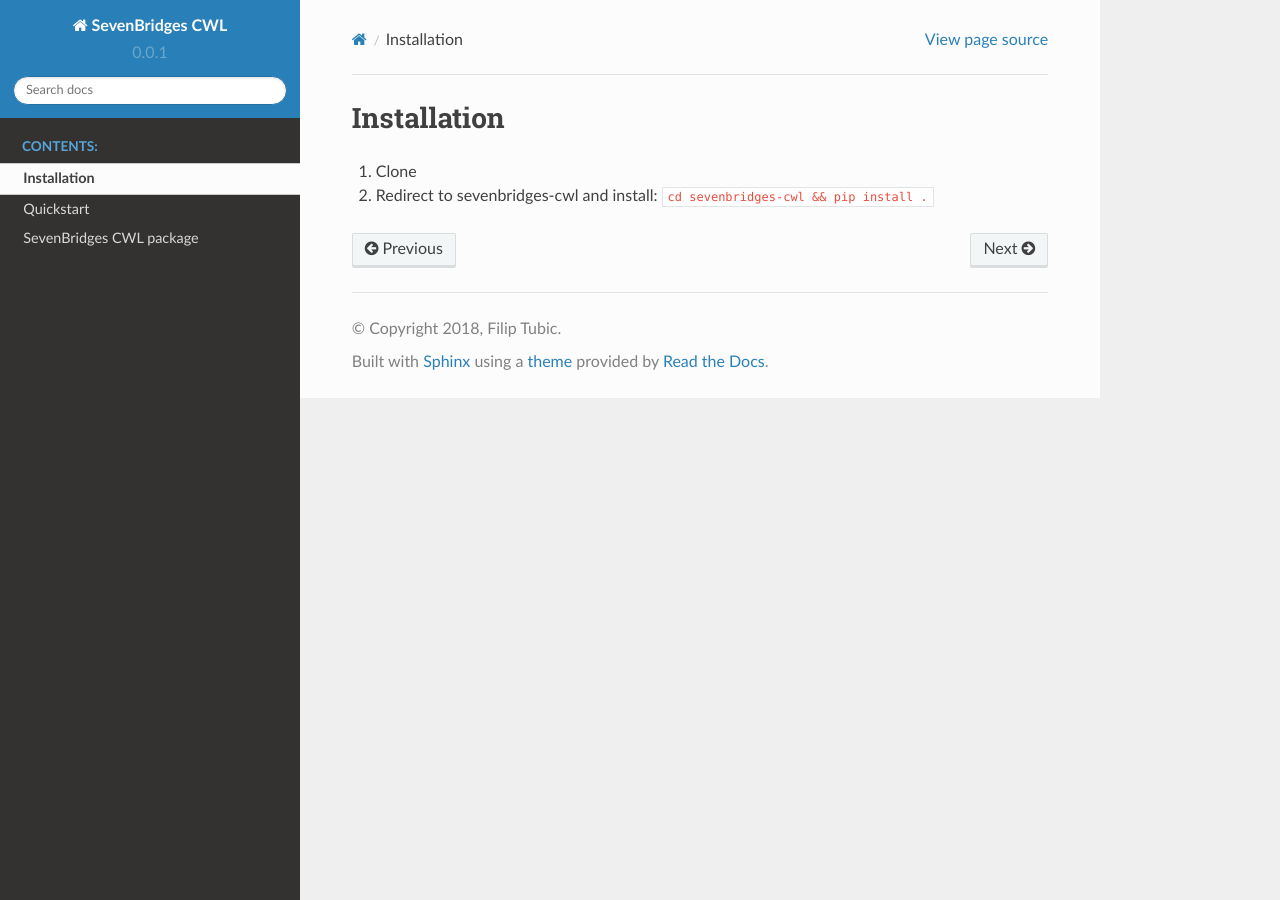
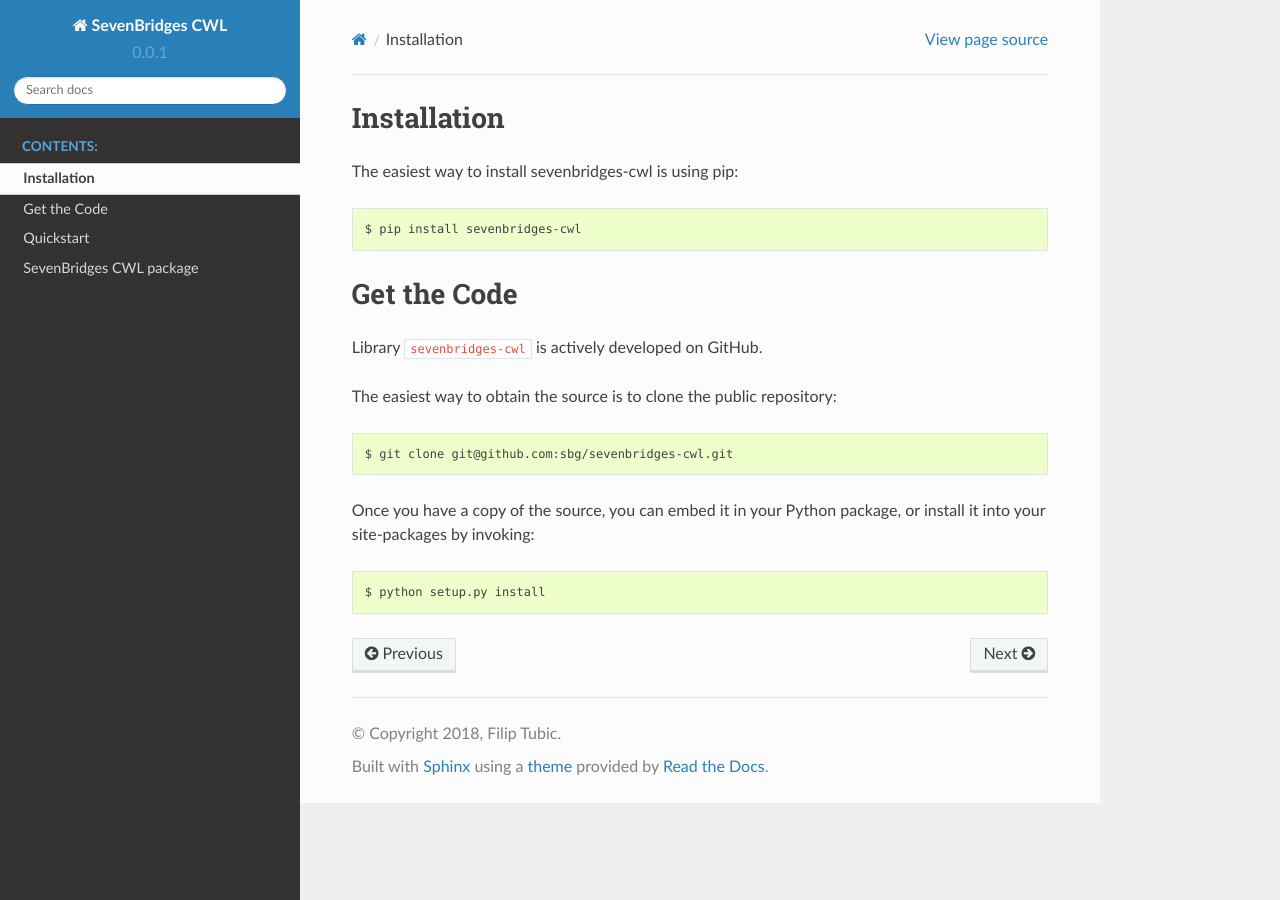
Before and after one commit to sbg/sevenbridges-cwl, a Sphinx documentation site: the page built from docs/installation.md, in a window 1280 px wide. Built offline with Sphinx 7.4.7 and the Read the Docs theme 2.0.0, drawn with Linux system fonts in a browser that asks for light colours.

````diff
--- a/docs/installation.md
+++ b/docs/installation.md
@@ -1,4 +1,24 @@
 Installation
 ============
-1. Clone
-2. Redirect to sevenbridges-cwl and install: `cd sevenbridges-cwl && pip install .`
+The easiest way to install sevenbridges-cwl is using pip:
+```
+$ pip install sevenbridges-cwl
+```
+
+Get the Code
+============
+Library `sevenbridges-cwl` is actively developed on GitHub.
+
+The easiest way to obtain the source is to clone the public repository:
+
+```
+$ git clone git@github.com:sbg/sevenbridges-cwl.git
+```
+
+
+Once you have a copy of the source, you can embed it in your Python package,
+or install it into your site-packages by invoking:
+
+```
+$ python setup.py install
+```
````
Also changed, not shown: docs/quickstart.md (+6 -5 lines).
